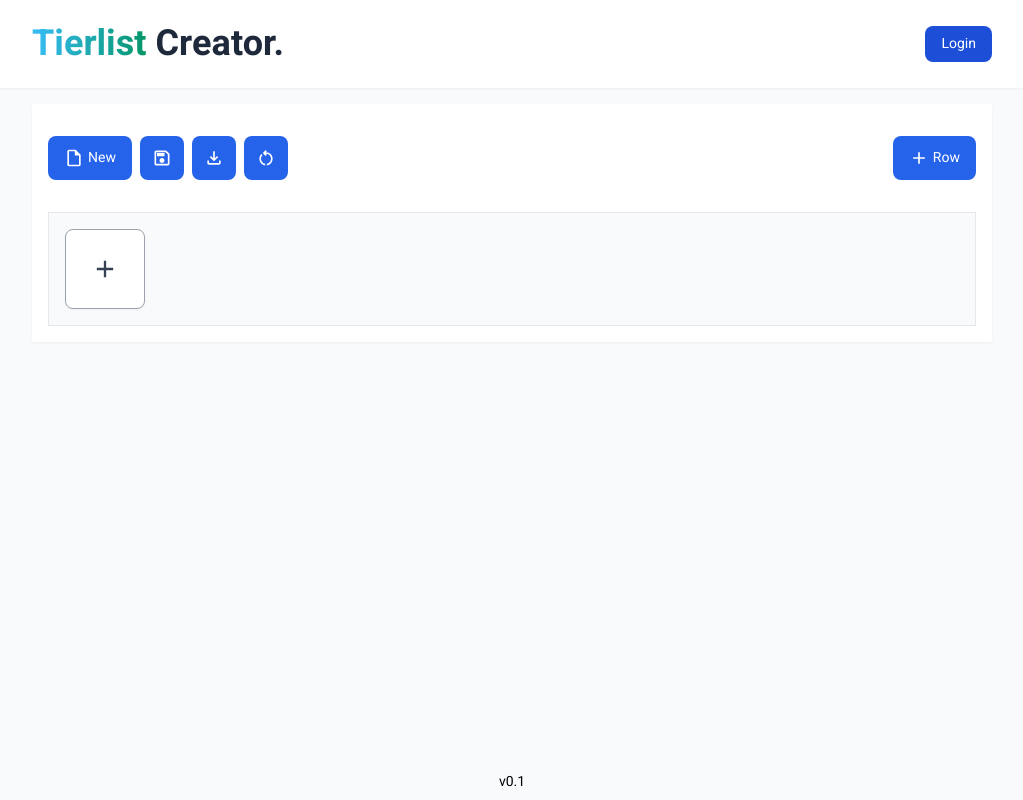
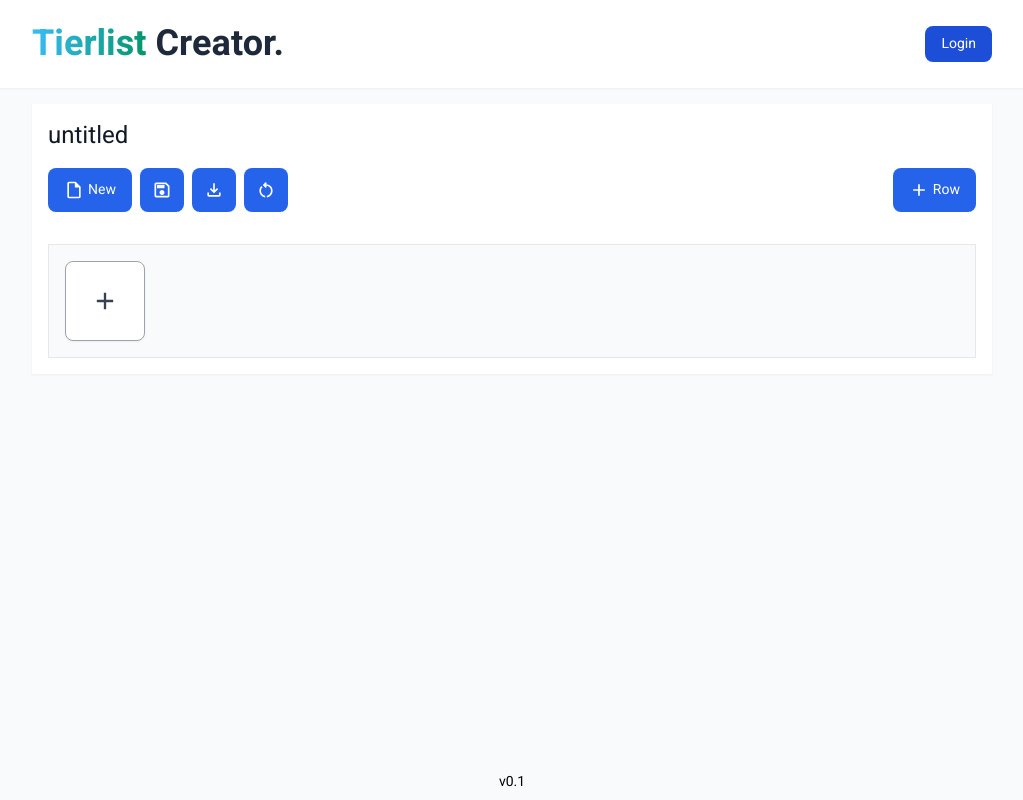
Before and after one commit to atlars/tier-list, a Nuxt app: page / in a window 1280 px wide. Shown: the whole page, without its empty margins (128-1151 px from the left). Built offline with nearby package versions, Linux system fonts and the light colour scheme.

Commit message:
feat: add editable title

```diff
--- a/src/components/EditorToolbar.vue
+++ b/src/components/EditorToolbar.vue
@@ -7,7 +7,7 @@ const emit = defineEmits<{
 </script>
 
 <template>
-  <div class="flex gap-2">
+  <div class="flex flex-wrap gap-2">
     <!-- New row button -->
     <button
       type="button"
--- a/src/pages/index.vue
+++ b/src/pages/index.vue
@@ -92,6 +92,13 @@ function closeActiveDialog() {
 
 <template>
   <div class="mt-4 bg-white p-4 shadow-sm">
+    <input
+      v-model="list.name"
+      maxlength="100"
+      type="text"
+      class="w-full border-none text-2xl text-gray-900 outline-none"
+    >
+
     <EditorToolbar class="mt-4" @item-clicked="toolbarItemClicked" />
 
     <div class="my-8" />
```
